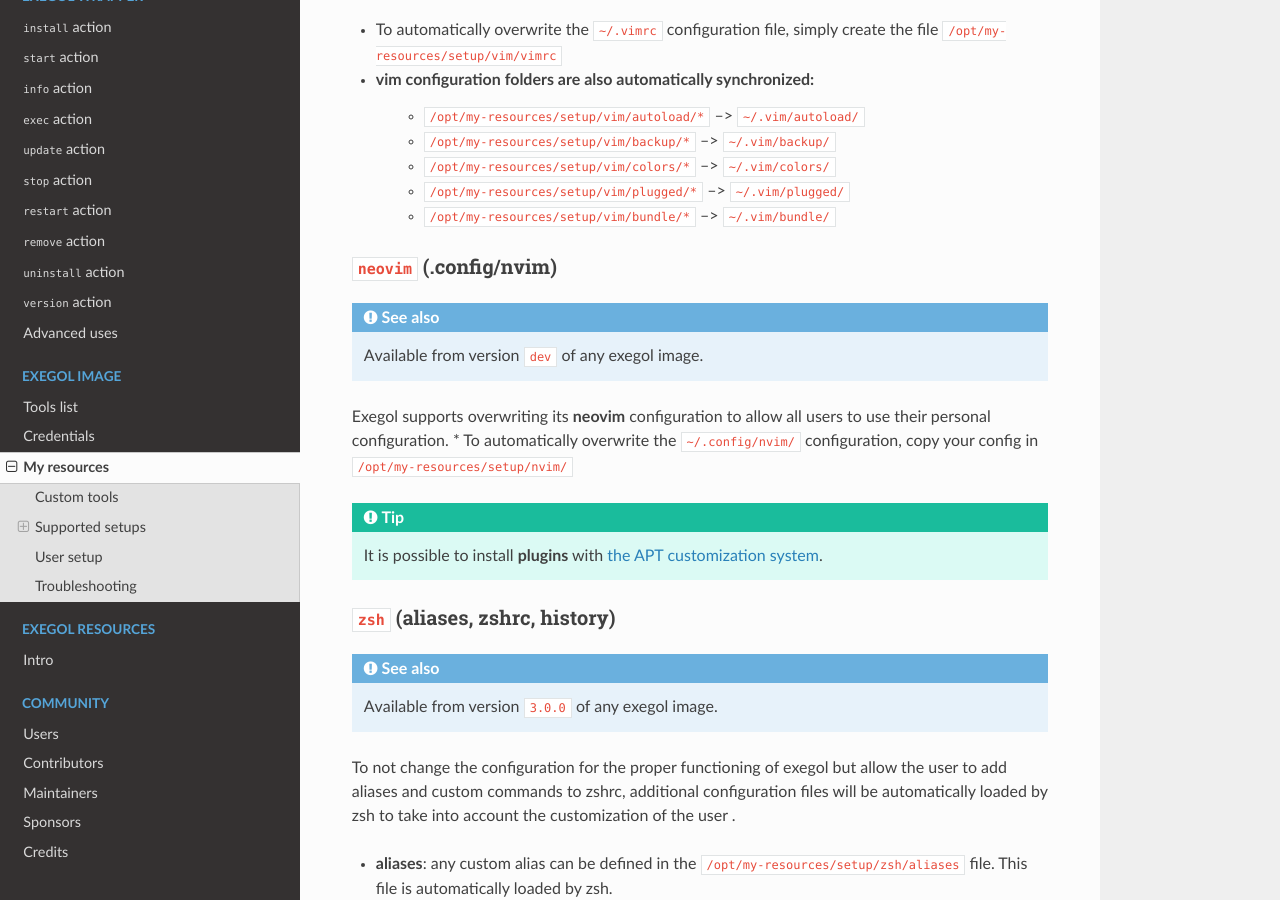
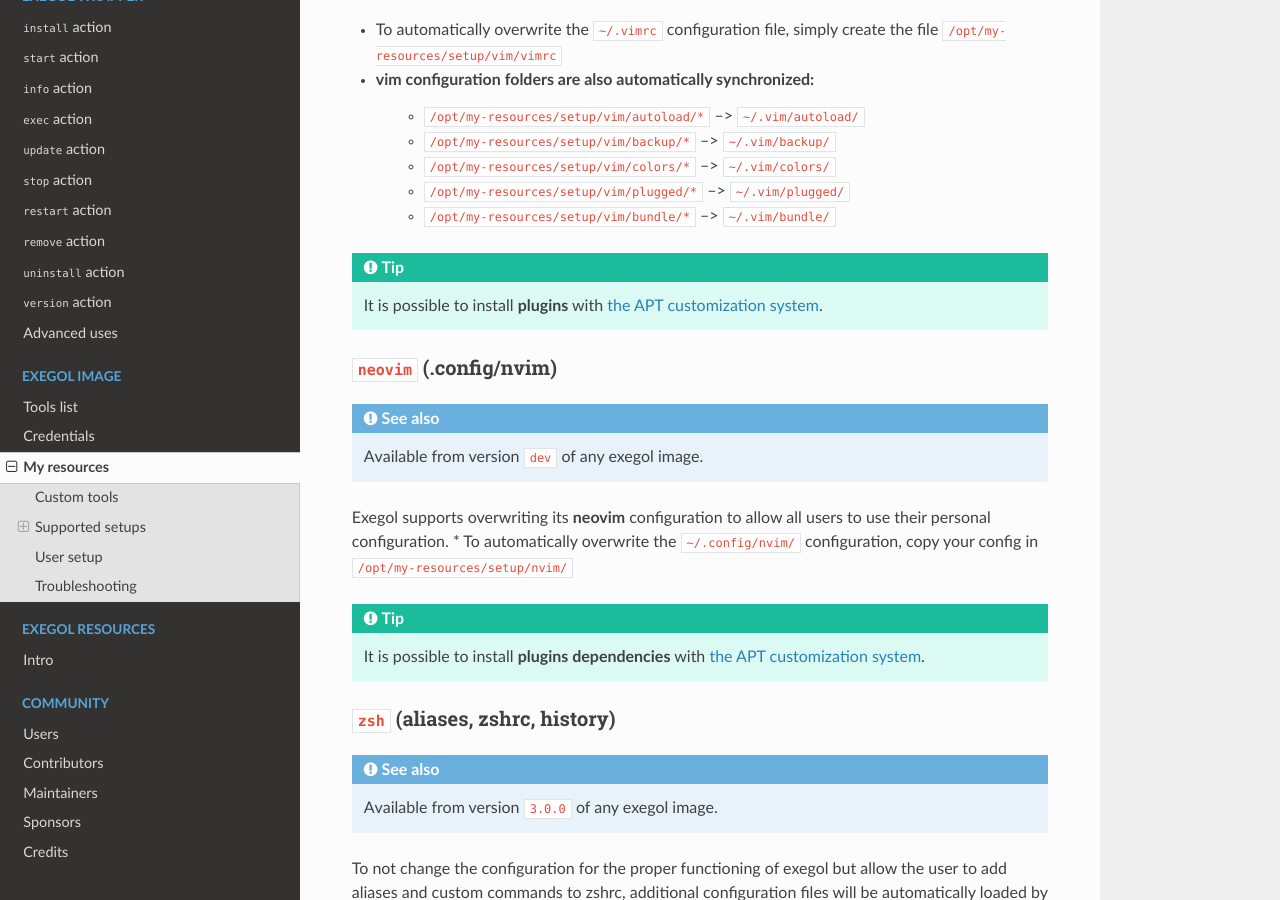
Before and after one commit to ThePorgs/Exegol-docs, a Sphinx documentation site: the page built from source/exegol-image/my-resources.rst, in a window 1280 px wide and 900 px high, scrolled down 4342 px. Built offline with Sphinx 7.4.7 and the Read the Docs theme 2.0.0, drawn with Linux system fonts in a browser that asks for light colours.

Commit message:
fix tip vim location and add tip for the plugins dependencies

```diff
--- a/source/exegol-image/my-resources.rst
+++ b/source/exegol-image/my-resources.rst
@@ -138,6 +138,9 @@
     * ``/opt/my-resources/setup/vim/plugged/*`` --> ``~/.vim/plugged/``
     * ``/opt/my-resources/setup/vim/bundle/*`` --> ``~/.vim/bundle/``
 
+.. tip::
+    It is possible to install **plugins** with :ref:`the APT customization system <custom_apt>`.
+
 :code:`neovim` (.config/nvim)
 ~~~~~~~~~~~~~~~~~~~~~~~~~~~~
 .. seealso::
@@ -147,8 +150,7 @@
 * To automatically overwrite the ``~/.config/nvim/`` configuration, copy your config in  ``/opt/my-resources/setup/nvim/``
 
 .. tip::
-    It is possible to install **plugins** with :ref:`the APT customization system <custom_apt>`.
-
+    It is possible to install **plugins dependencies** with :ref:`the APT customization system <custom_apt>`.
 
 :code:`zsh` (aliases, zshrc, history)
 ~~~~~~~~~~~~~~~~~~~~~~~~~~~~~~~~~~~~~
```
